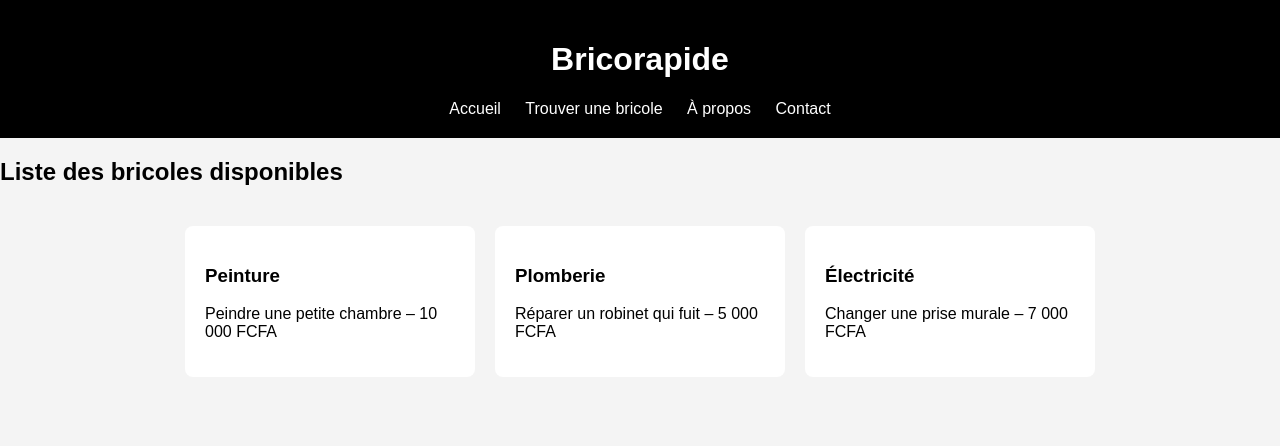
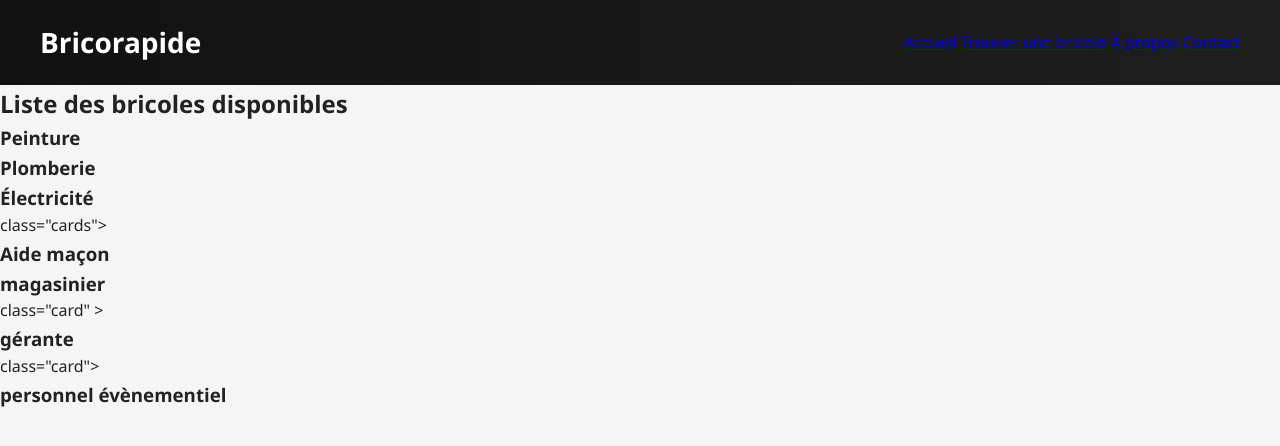
Before and after one commit to jordimamo5-glitch/bricorapid, a plain HTML site: page jobs.html in a window 1280 px wide. Drawn offline with Linux system fonts and the light colour scheme.

Commit message:
update style.css

```diff
--- a/jobs.html
+++ b/jobs.html
@@ -24,19 +24,31 @@
     <div class="cards">
         <div class="card">
             <h3>Peinture</h3>
-            <p>Peindre une petite chambre – 10 000 FCFA</p>
         </div>
 
         <div class="card">
             <h3>Plomberie</h3>
-            <p>Réparer un robinet qui fuit – 5 000 FCFA</p>
         </div>
 
         <div class="card">
             <h3>Électricité</h3>
-            <p>Changer une prise murale – 7 000 FCFA</p>
         </div>
+
+        <div>class="cards">
+        <h3>Aide maçon</h3>
     </div>
+
+        <div class="card">
+            <h3>magasinier</h3>
+        </div>
+
+        <div> class="card" >
+            <h3>gérante</h3>
+        </div>
+
+        <div> class="card">
+            <h3>personnel évènementiel</h3>
+        </div>
 
 </section>
 
--- a/style.css
+++ b/style.css
@@ -1,48 +1,99 @@
-body {
+/* ----- RESET ----- */
+* {
     margin: 0;
-    font-family: Arial, sans-serif;
-    background: #f4f4f4;
+    padding: 0;
+    box-sizing: border-box;
+    font-family: 'Segoe UI', Roboto, sans-serif;
 }
 
+body {
+    background: #f5f5f5;
+    color: #222;
+    line-height: 1.6;
+}
+
+/* ----- HEADER ----- */
 header {
-    background: black;
+    background: linear-gradient(90deg, #111, #1f1f1f);
+    padding: 20px 40px;
     color: white;
-    padding: 20px;
+    display: flex;
+    justify-content: space-between;
+    align-items: center;
+}
+
+header h1 {
+    font-size: 28px;
+    font-weight: 700;
+}
+
+/* MENU */
+nav ul {
+    list-style: none;
+    display: flex;
+    gap: 25px;
+}
+
+nav ul li a {
+    text-decoration: none;
+    color: #e5e5e5;
+    font-size: 16px;
+    transition: 0.3s;
+}
+
+nav ul li a:hover {
+    color: #ffffff;
+}
+
+/* ----- HERO SECTION ----- */
+.hero {
+    width: 100%;
+    padding: 100px 20px;
     text-align: center;
 }
 
-nav a {
-    color: white;
-    margin: 0 10px;
-    text-decoration: none;
+.hero-title {
+    font-size: 44px;
+    font-weight: 800;
+    margin-bottom: 20px;
 }
 
-.hero {
-    text-align: center;
-    padding: 50px;
-    background: white;
+.hero-sub {
+    font-size: 18px;
+    color: #555;
+    margin-bottom: 40px;
 }
 
+/* ----- BUTTON ----- */
 .btn {
-    background: black;
+    display: inline-block;
+    background: #111;
     color: white;
-    padding: 10px 20px;
-    display: inline-block;
-    margin-top: 20px;
+    padding: 14px 28px;
+    border-radius: 8px;
+    font-size: 17px;
+    font-weight: 600;
     text-decoration: none;
+    transition: 0.3s;
 }
 
-.cards {
-    display: flex;
-    justify-content: center;
-    gap: 20px;
-    margin: 40px;
+.btn:hover {
+    background: #333;
 }
 
-.card {
-    background: white;
-    padding: 20px;
-    width: 250px;
-    border-radius: 8px;
-    box-shadow: 0 0 10px #ccc;
+/* ----- CONTENT ----- */
+.container {
+    width: 90%;
+    max-width: 1000px;
+    margin: auto;
+    padding: 40px 0;
 }
+
+/* ----- FOOTER ----- */
+footer {
+    background: #111;
+    color: #ccc;
+    padding: 25px;
+    text-align: center;
+    margin-top: 40px;
+}
```
